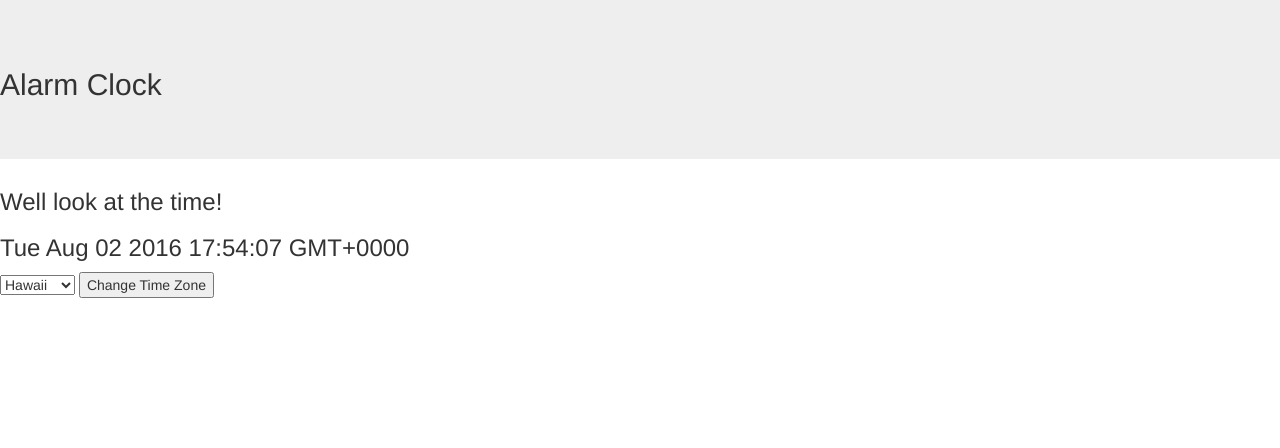
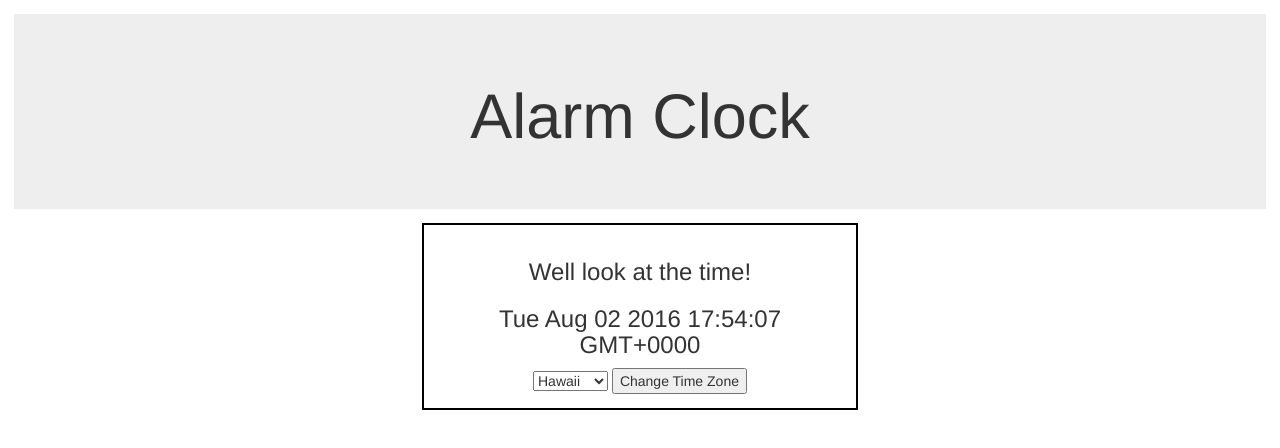
Before and after one commit to BrianHGrant/alarm-clock, a website: page index.html in a window 1280 px wide. Drawn offline with Linux system fonts and the light colour scheme.

Commit message:
add styling to index page and add browsersync

```diff
--- /dev/null
+++ b/css/styles.css
@@ -0,0 +1,14 @@
+.jumbotron {
+  margin: 1em;
+}
+
+.jumbotron h1 {
+  text-align: center;
+}
+
+
+#clock-space {
+  text-align: center;
+  padding: 1em;
+  border: 2px solid black;
+}
--- a/index.html
+++ b/index.html
@@ -3,13 +3,17 @@
   <head>
     <title>Alarm Clock</title>
     <link rel="stylesheet" href="build/css/vendor.css">
+    <link rel="stylesheet" href="css/styles.css">
     <script src="build/js/vendor.min.js"></script>
     <script type="text/javascript" src="build/js/app.js"></script>
+
   </head>
   <body>
     <div class="jumbotron">
-      <h2>Alarm Clock</h2>
+      <h1>Alarm Clock</h1>
     </div>
+    <div class="row">
+      <div class="col-sm-offset-4 col-sm-4" id="clock-space">
         <h3>Well look at the time! </h3>
         <h3 id="time"></h3>
         <form class="time-zone">
@@ -21,6 +25,9 @@
           </select>
           <button type="submit" name="button">Change Time Zone</button>
         </form>
+      </div>
+    </div>
+
 
   </body>
 </html>
--- a/package.json
+++ b/package.json
@@ -13,6 +13,7 @@
   },
   "devDependencies": {
     "bower-files": "^3.13.3",
+    "browser-sync": "^2.14.0",
     "browserify": "^13.1.0",
     "del": "^2.2.1",
     "gulp": "^3.9.1",
```
Also changed, not shown: gulpfile.js (+9 -0 lines). Lines whose indentation alone changed are shown as unchanged.
